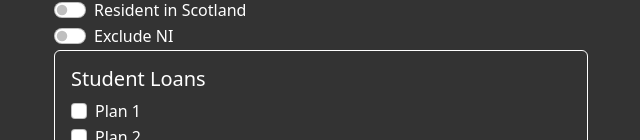
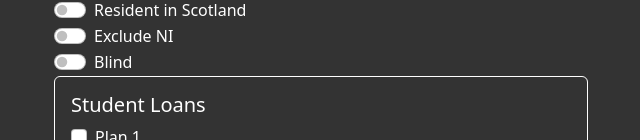
Before and after one commit to wozniakpawel/cooltaxtool, a React (Create React App) app: page / in a window 1280 px wide. Shown: the part 148-288 px from the top of the page, without its empty margins (28-668 px from the left). Built offline with nearby package versions, Linux system fonts and the light colour scheme.

Commit message:
add blind as an option in the menu

```diff
--- a/src/components/UserMenu.js
+++ b/src/components/UserMenu.js
@@ -33,6 +33,7 @@ export const defaultInputs = {
     salaryRange: 150000,
     residentInScotland: false,
     noNI: false,
+    blind: false,
     pensionContributions: {
         autoEnrolment: 0,
         salarySacrifice: 0,
@@ -140,6 +141,14 @@ export function UserMenu({ onUserInputsChange }) {
                                             label="Exclude NI"
                                             name="noNI"
                                             checked={values.noNI}
+                                            onChange={handleInputChange}
+                                        />
+                                        <Form.Check
+                                            type="switch"
+                                            id="blind"
+                                            label="Blind"
+                                            name="blind"
+                                            checked={values.blind}
                                             onChange={handleInputChange}
                                         />
                                     </Form.Group>
```
